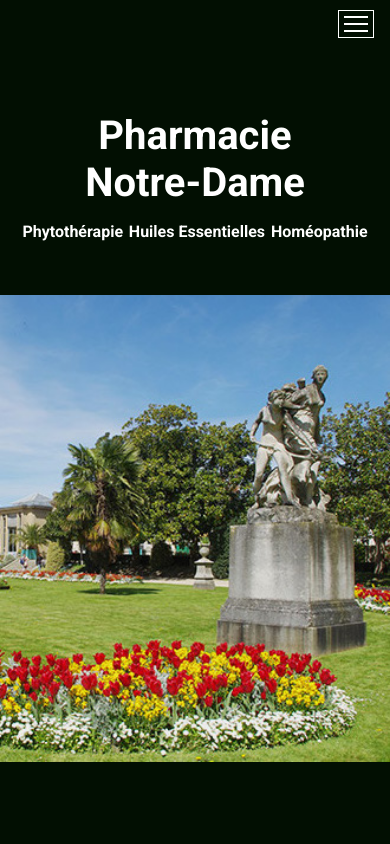
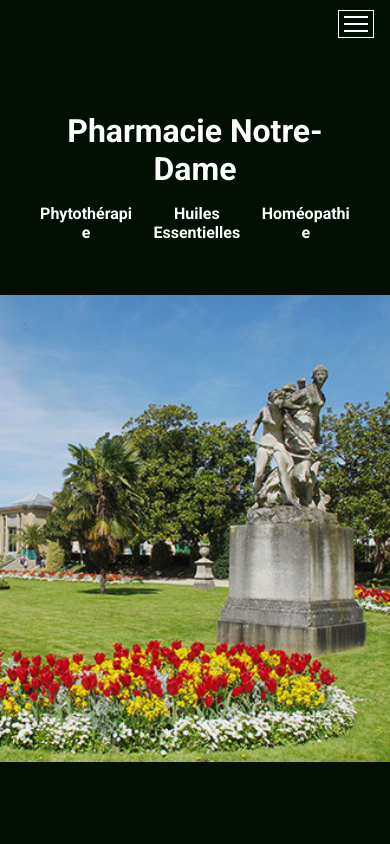
Before and after one commit to Paul-Marie-beep/site_pharma_V3, a website: page index.html in a window 390 px wide. Shown: the top 844 px of the page. Drawn offline with Linux system fonts and the light colour scheme.

Commit message:
modif css index

```diff
--- a/src/sass/_index.scss
+++ b/src/sass/_index.scss
@@ -21,13 +21,13 @@
       font-size: 4rem;
     }
     @media screen and (max-width: 905px) {
+      font-size: 3.75rem;
+    }
+    @media screen and (max-width: 846px) {
       font-size: 3.5rem;
     }
-    @media screen and (max-width: 800px) {
+    @media screen and (max-width: 790px) {
       font-size: 3rem;
-    }
-    @media screen and (max-width: 800px) {
-      padding-top: 6rem;
     }
     @media screen and (max-width: 680px) {
       font-size: 2.75rem;
@@ -42,8 +42,13 @@
     @media screen and (max-width: 625px) {
       font-size: 2.5rem;
     }
+    @media screen and (max-width: 564px) {
+      // padding-top: 2.5rem;
+      font-size: 2.25rem;
+    }
     @media screen and (max-width: 508px) {
-      padding-top: 2.5rem;
+      // padding-top: 2.5rem;
+      font-size: 2rem;
     }
     @media screen and (max-width: 450px) {
       padding-top: 4rem;
@@ -76,26 +81,39 @@
     @media screen and (min-width: 650px) {
       animation: subtitleFadeIn 1s 0.5s ease-in-out forwards;
     }
+    // Du coup, les h2 ne sont visibles dès le chargement du site
     @media screen and (max-width: 651px) {
       opacity: 1;
     }
 
-    @media screen and (max-width: 565px) {
-      width: 90%;
+    @media screen and (max-width: 790px) {
+      width: 65%;
+    }
+    @media screen and (max-width: 564px) {
+      width: 70%;
+    }
+    @media screen and (max-width: 508px) {
+      width: 80%;
     }
     & h2 {
       color: $background-color;
       font-size: 1.5rem;
       font-family: "Roboto", sans-serif;
       -webkit-text-stroke: 1.3px $color-secondary;
-      @media screen and (max-width: 650px) {
-        font-size: 1.25rem;
+      @media screen and (max-width: 905px) {
+        margin-top: 0rem;
+      }
+      @media screen and (max-width: 846px) {
+        font-size: 1.35rem;
+      }
+      @media screen and (max-width: 790px) {
+        font-size: 1rem;
         margin-top: 1rem;
+        -webkit-text-stroke: 0px;
+        color: $color-secondary;
       }
       @media screen and (max-width: 450px) {
         font-size: 1rem;
-        -webkit-text-stroke: 0px;
-        color: $color-secondary;
       }
       @media screen and (max-height: 700px) {
         font-size: 1rem;
```
Also changed, not shown: src/css/style.css, 1 other file.
